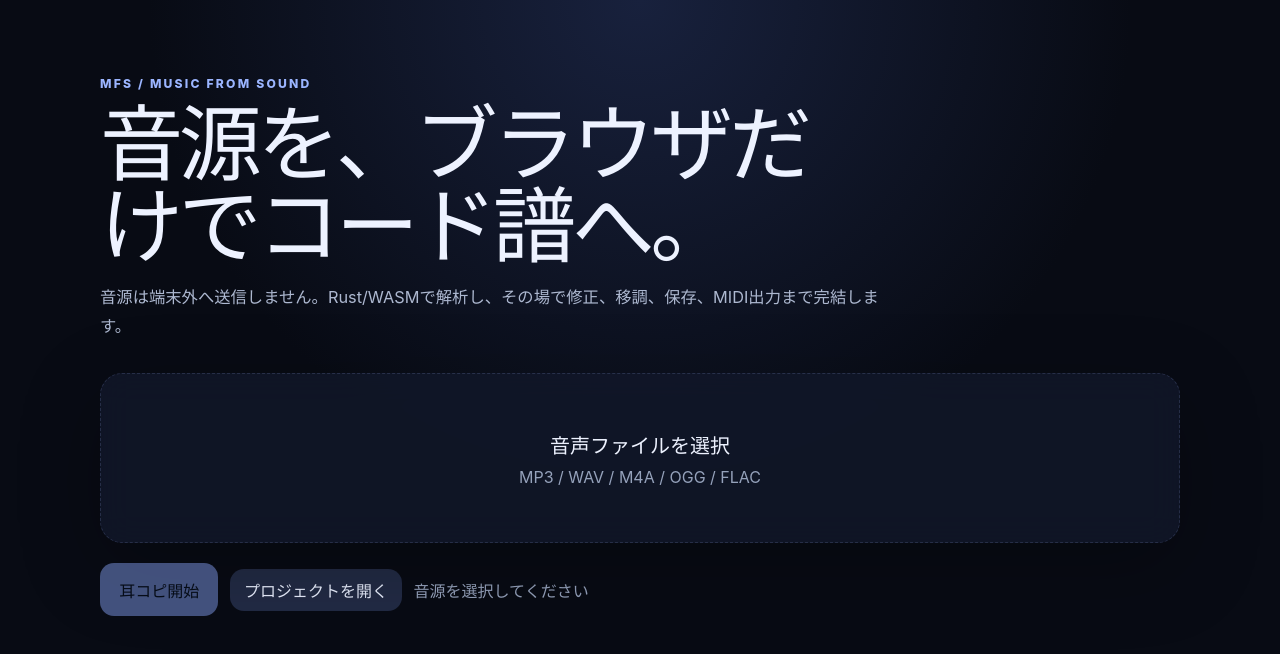
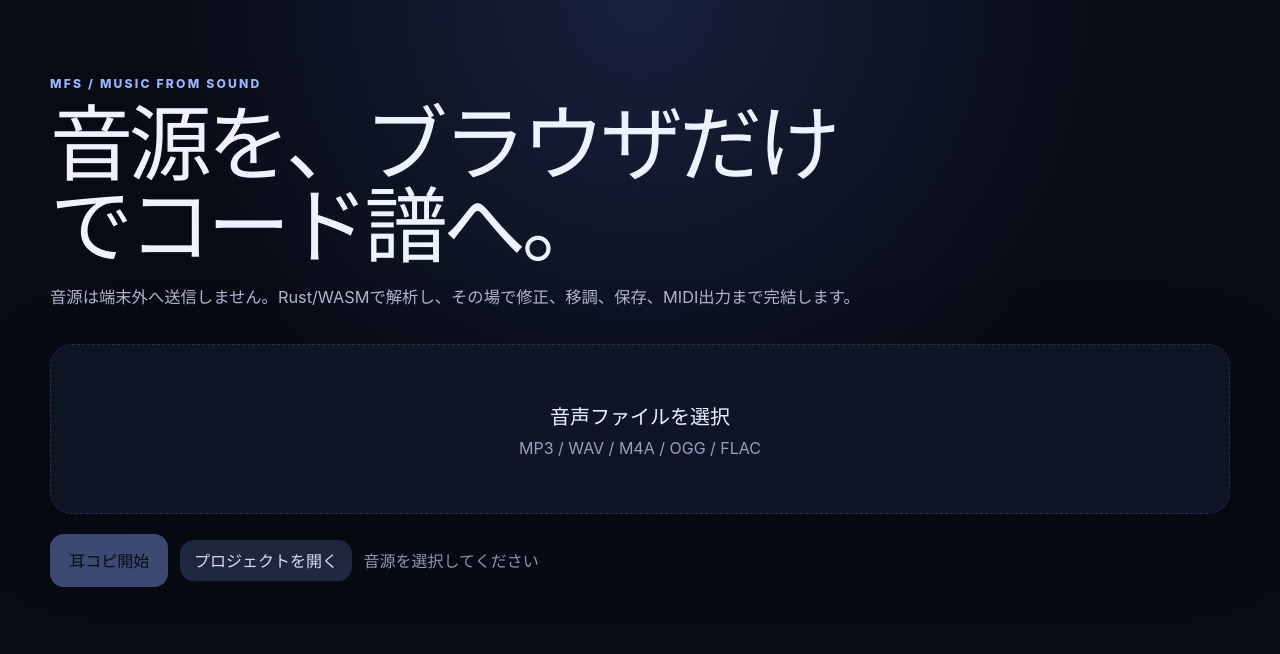
Before and after one commit to sakusdev/mfs, a React (Vite) app: page / in a window 1280 px wide. Shown: the top 654 px of the page. Built offline with nearby package versions, Linux system fonts and the light colour scheme.

Commit message:
Polish completed MVP controls

```diff
--- a/src/styles.css
+++ b/src/styles.css
@@ -8,17 +8,19 @@
 * { box-sizing: border-box; }
 body { margin: 0; min-width: 320px; min-height: 100vh; background: radial-gradient(circle at top, #18213d 0, #080b14 48%); }
 button, input { font: inherit; }
-button { border: 0; border-radius: 14px; padding: 0.9rem 1.2rem; background: #8ca9ff; color: #071020; font-weight: 800; cursor: pointer; }
-button:disabled { opacity: 0.45; cursor: not-allowed; }
-button.secondary { background: #222b45; color: #eaf0ff; padding: 0.55rem 0.85rem; }
+button { border: 0; border-radius: 14px; padding: .9rem 1.2rem; background: #8ca9ff; color: #071020; font-weight: 800; cursor: pointer; }
+button:disabled { opacity: .4; cursor: not-allowed; }
+button.secondary { background: #222b45; color: #eaf0ff; padding: .55rem .85rem; }
+button:hover:not(:disabled) { filter: brightness(1.08); }
 
-.shell { width: min(1080px, calc(100% - 32px)); margin: 0 auto; padding: 64px 0 96px; }
-.hero { max-width: 780px; margin-bottom: 32px; }
-.eyebrow { color: #9bb5ff; letter-spacing: 0.18em; font-weight: 800; font-size: 0.76rem; }
-h1 { margin: 10px 0 14px; font-size: clamp(2.4rem, 7vw, 5.2rem); line-height: 0.98; letter-spacing: -0.055em; }
+.shell { width: min(1180px, calc(100% - 32px)); margin: 0 auto; padding: 64px 0 96px; }
+.hero { max-width: 830px; margin-bottom: 32px; }
+.eyebrow { color: #9bb5ff; letter-spacing: .18em; font-weight: 800; font-size: .76rem; }
+h1 { margin: 10px 0 14px; font-size: clamp(2.4rem, 7vw, 5.2rem); line-height: .98; letter-spacing: -.055em; }
 .lead { color: #adb8d0; line-height: 1.8; font-size: 1.02rem; }
-.panel { background: rgba(18, 24, 42, 0.82); border: 1px solid rgba(163, 184, 255, 0.16); border-radius: 22px; padding: 22px; box-shadow: 0 24px 80px rgba(0,0,0,.25); backdrop-filter: blur(16px); }
+.panel { background: rgba(18, 24, 42, .82); border: 1px solid rgba(163, 184, 255, .16); border-radius: 22px; padding: 22px; box-shadow: 0 24px 80px rgba(0,0,0,.25); backdrop-filter: blur(16px); }
 .upload { min-height: 170px; display: grid; place-content: center; text-align: center; gap: 8px; border-style: dashed; cursor: pointer; }
+.upload:hover { border-color: rgba(140,169,255,.55); }
 .upload strong { font-size: 1.25rem; }
 .upload span, .status { color: #95a2bb; }
 .player { width: 100%; margin-top: 16px; }
@@ -33,8 +35,10 @@ h1 { margin: 10px 0 14px; font-size: clamp(2.4rem, 7vw, 5.2rem); line-height: 0.
 .panelTitle { display: flex; justify-content: space-between; align-items: center; gap: 12px; }
 .panelTitle h2 { margin: 0; }
 .panelTitle span { color: #8f9bb2; font-size: .85rem; }
-.panelButtons { display: flex; gap: 8px; flex-wrap: wrap; }
-.timeline { display: grid; grid-template-columns: repeat(auto-fill, minmax(150px, 1fr)); gap: 10px; margin-top: 18px; }
+.toolbar { display: flex; justify-content: space-between; gap: 16px; flex-wrap: wrap; }
+.toolbar > div { display: flex; align-items: center; gap: 8px; flex-wrap: wrap; }
+.toolbar b { margin-right: 4px; color: #cfe0ff; }
+.timeline { display: grid; grid-template-columns: repeat(auto-fill, minmax(155px, 1fr)); gap: 10px; margin-top: 18px; }
 .chord { display: grid; gap: 7px; padding: 13px; background: #0c1220; border: 1px solid transparent; border-radius: 14px; cursor: pointer; transition: transform .15s ease, border-color .15s ease, background .15s ease; }
 .chord:hover { transform: translateY(-2px); border-color: rgba(140,169,255,.35); }
 .chord.active { background: #1a2850; border-color: #8ca9ff; box-shadow: 0 0 0 2px rgba(140,169,255,.12); }
@@ -48,6 +52,7 @@ h1 { margin: 10px 0 14px; font-size: clamp(2.4rem, 7vw, 5.2rem); line-height: 0.
 .candidates { display: flex; gap: 5px; flex-wrap: wrap; }
 .candidates button { padding: .35rem .5rem; border-radius: 8px; background: #1a2238; color: #b8c4dd; font-size: .72rem; }
 .candidates button.selected { background: #8ca9ff; color: #071020; }
+.exportActions { display: flex; gap: 8px; flex-wrap: wrap; margin-top: 18px; }
 pre { margin: 18px 0 0; padding: 18px; overflow: auto; border-radius: 14px; background: #080d18; color: #cfe0ff; line-height: 1.7; white-space: pre-wrap; }
 
 @media (max-width: 720px) {
@@ -55,4 +60,12 @@ pre { margin: 18px 0 0; padding: 18px; overflow: auto; border-radius: 14px; back
   .metrics { grid-template-columns: repeat(2, 1fr); }
   .timeline { grid-template-columns: repeat(2, minmax(0, 1fr)); }
   .waveform { height: 92px; }
+  .panelTitle { align-items: flex-start; flex-direction: column; }
 }
+
+@media (max-width: 460px) {
+  .timeline { grid-template-columns: 1fr; }
+  .metrics { grid-template-columns: 1fr 1fr; }
+  button { width: 100%; }
+  .toolbar button, .candidates button, .exportActions button { width: auto; }
+}
```
